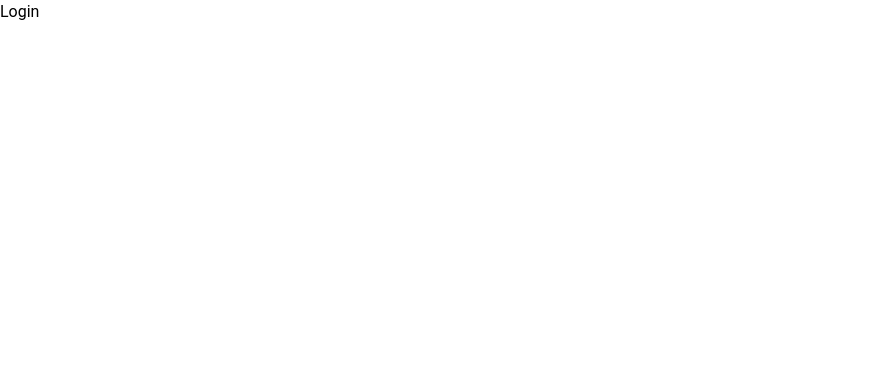
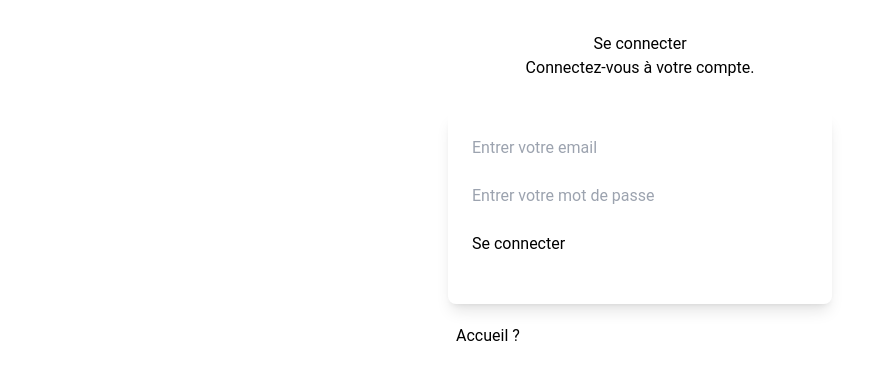
Before and after one commit to Ludoc0de/my-react-boilerplate, a React (Vite) app in the folder frontend/: page /login in a window 1280 px wide. Shown: the top 380 px of the page, without its empty margins (0-892 px from the left). Built offline with nearby package versions, Linux system fonts and the light colour scheme; the HTML template or start-up script is replaced by a standard one.

Commit message:
create login page

```diff
--- a/frontend/src/pages/Login.jsx
+++ b/frontend/src/pages/Login.jsx
@@ -1,5 +1,95 @@
+import { useState } from "react";
+import { Link } from "react-router-dom";
+import axios from "axios";
+
 const Login = () => {
-  return <div>Login</div>;
+  const API_URL = "http://localhost:5000/api/users/";
+  const [formData, setFormData] = useState({
+    email: "",
+    password: "",
+  });
+
+  const { email, password } = formData;
+
+  //get input value
+  const onChange = (e) => {
+    setFormData((prevState) => ({
+      ...prevState,
+      [e.target.name]: e.target.value,
+    }));
+  };
+
+  // Login user
+  const login = async (userData) => {
+    try {
+      const response = await axios.post(API_URL + "login", userData);
+      if (response.data) {
+        localStorage.setItem("user", JSON.stringify(response.data));
+      }
+      console.log(response.data);
+      // return response.data;
+    } catch (error) {
+      console.error(error);
+    }
+  };
+
+  const onSubmit = (e) => {
+    e.preventDefault();
+
+    const userData = {
+      email,
+      password,
+    };
+    login(userData);
+  };
+
+  return (
+    <>
+      <section className="prose container my-8 text-center">
+        <h2>Se connecter</h2>
+        <h4>Connectez-vous à votre compte.</h4>
+      </section>
+
+      <section className="bg-base-200 rounded-lg prose lg:prose-xl max-w-sm mx-auto">
+        <div className="block p-6 rounded-lg shadow-lg">
+          <form onSubmit={onSubmit}>
+            <div className="form-group mb-6">
+              <input
+                className="input input-bordered w-full"
+                type="email"
+                id="email"
+                name="email"
+                value={email}
+                placeholder="Entrer votre email"
+                onChange={onChange}
+              />
+            </div>
+            <div className="form-group mb-6">
+              <input
+                className="input input-bordered w-full"
+                type="password"
+                id="password"
+                name="password"
+                value={password}
+                placeholder="Entrer votre mot de passe"
+                onChange={onChange}
+              />
+            </div>
+            <div className="form-group mb-6">
+              <button type="submit" className="btn btn-block">
+                Se connecter
+              </button>
+            </div>
+          </form>
+        </div>
+      </section>
+      <li className="max-w-sm mx-auto prose list-none mt-3 p-2">
+        <Link className="no-underline" to="/">
+          Accueil ?
+        </Link>
+      </li>
+    </>
+  );
 };
 
 export default Login;
```
